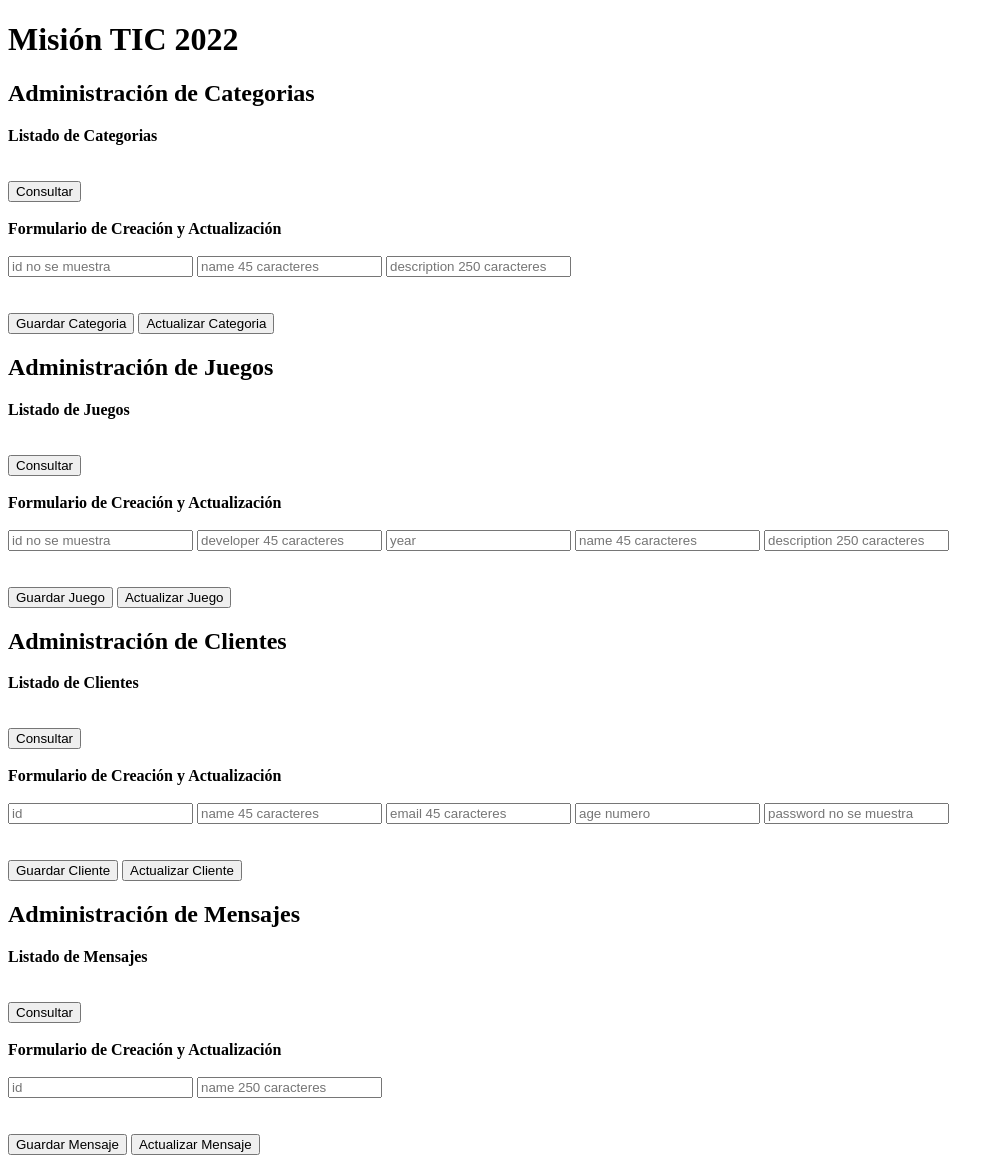
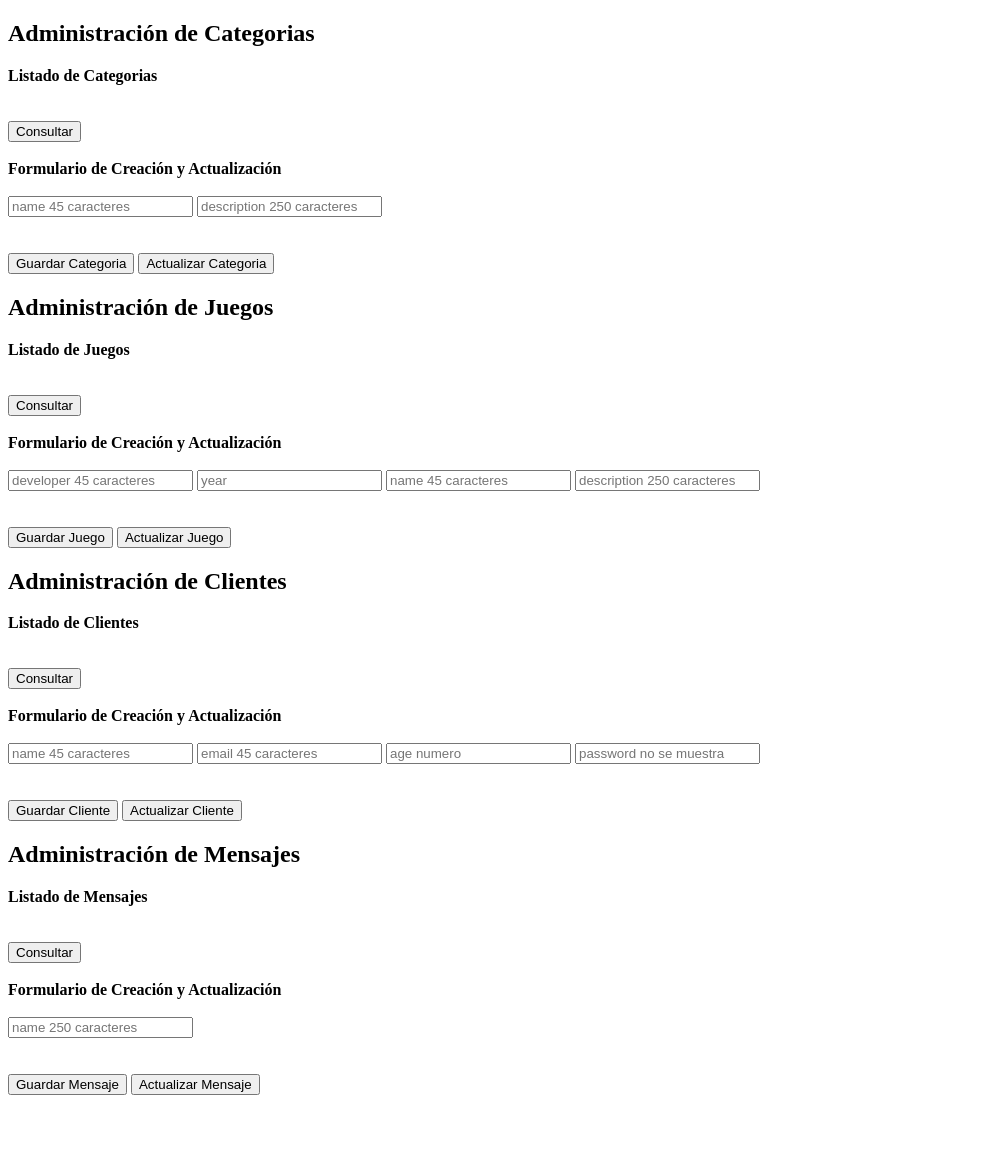
Before and after one commit to FabioQP/reto4, a plain HTML site: page web/index.html in a window 1280 px wide. Shown: the whole page, without its empty margins (0-1004 px from the left). After the commit the page ends 1103 px from the top, so only its background shows below. Drawn offline with nearby package versions, Linux system fonts and the light colour scheme.

Commit message:
Estas son las restricciones en los campos que debemos tener implementadas las puse para cuando hagamos las pruebas, mañana trabajo en ellas.
RN

```diff
--- a/web/index.html
+++ b/web/index.html
@@ -8,7 +8,6 @@
         <script type="text/javascript" src="js/functions.js"></script>
     </head>
     <body>
-        <h1>Misi&oacute;n TIC 2022</h1>
 
         <h2>Administraci&oacute;n de Categorias</h2>
 
@@ -22,7 +21,7 @@
         <b>Formulario de Creaci&oacute;n y Actualizaci&oacute;n</b>
         </br></br>
         <div>
-            <input type="number" id="idCategory" placeholder="id no se muestra">
+            <!-- <input type="number" id="idCategory" placeholder="id no se muestra">-->
             <input type="text" id="nameCategory" placeholder="name 45 caracteres">
             <input type="text" id="descriptionCategory" placeholder="description 250 caracteres">
         </div>
@@ -42,7 +41,7 @@
         <b>Formulario de Creaci&oacute;n y Actualizaci&oacute;n</b>
         </br></br>
         <div>
-            <input type="number" id="idGame" placeholder="id no se muestra">
+            <!--<input type="number" id="idGame" placeholder="id no se muestra">-->
             <input type="text" id="developerGame" placeholder="developer 45 caracteres">
             <input type="number" id="yearGame" placeholder="year">
             <input type="text" id="nameGame" placeholder="name 45 caracteres">
@@ -64,7 +63,7 @@
         <b>Formulario de Creaci&oacute;n y Actualizaci&oacute;n</b>
         </br></br>
         <div>
-            <input type="number" id="idClient" placeholder="id">
+            <!--<input type="number" id="idClient" placeholder="id">-->
             <input type="text" id="nameClient" placeholder="name 45 caracteres">
             <input type="text" id="emailClient" placeholder="email 45 caracteres">
             <input type="number" id="ageClient" placeholder="age numero">
@@ -86,7 +85,7 @@
         <b>Formulario de Creaci&oacute;n y Actualizaci&oacute;n</b>
         </br></br>
         <div>
-            <input type="number" id="idMessage" placeholder="id">
+            <!--<input type="number" id="idMessage" placeholder="id">-->
             <input type="text" id="messageTextMessage" placeholder="name 250 caracteres">
         </div>
         </br></br>
--- a/web/js/functions.js
+++ b/web/js/functions.js
@@ -7,15 +7,17 @@ function traerInformacionCategories(){
             console.log(respuestaCategories);
             $("#resultadoCategories").empty();
             pintarRespuestaCategories(respuestaCategories);
+            let input = getElementsById('inputID');
         }
     });
 }
+
 
 function pintarRespuestaCategories(items){
 
     let myTable = "<table border=1>";
 
-    myTable += "<tr><th>Id</th><th>Name</th><th>Description</th><th>Action</th><th>Action</th></tr>";
+    myTable += "<tr><th>Id</th><th>Name</th><th>Description</th><th>Detail Action</th><th>Delete Action</th></tr>";
 
     for(i=0; i<items.length; i++) {
         myTable += "<tr>";
```
